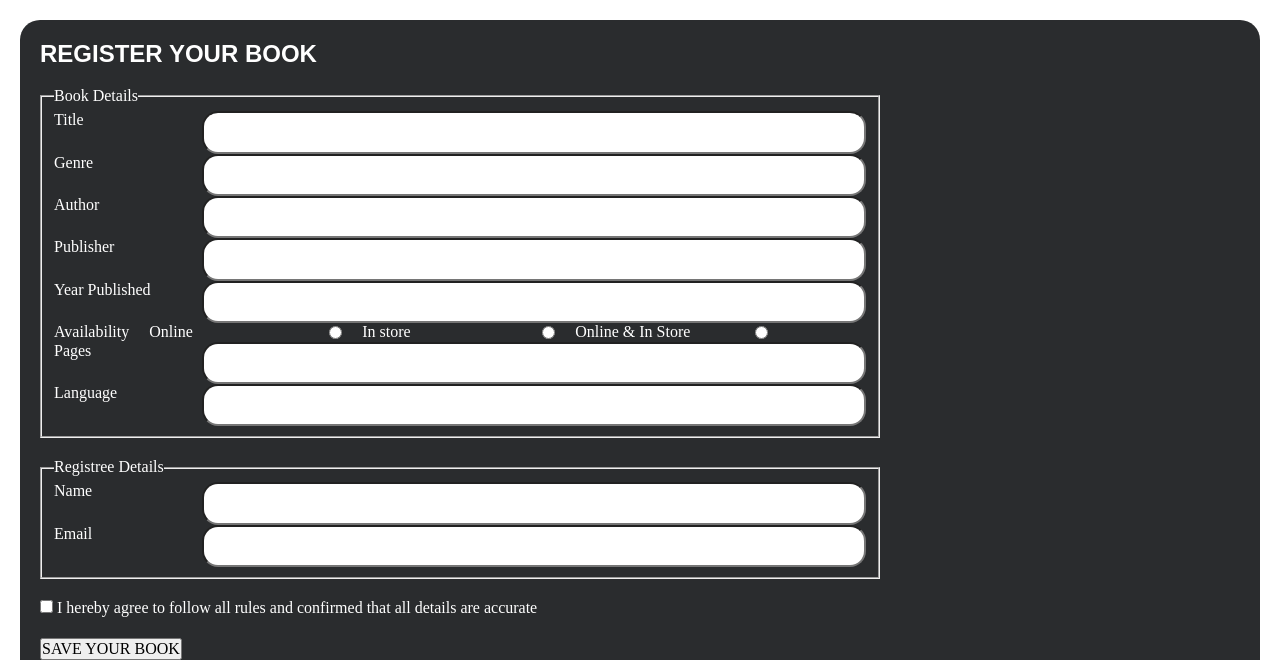
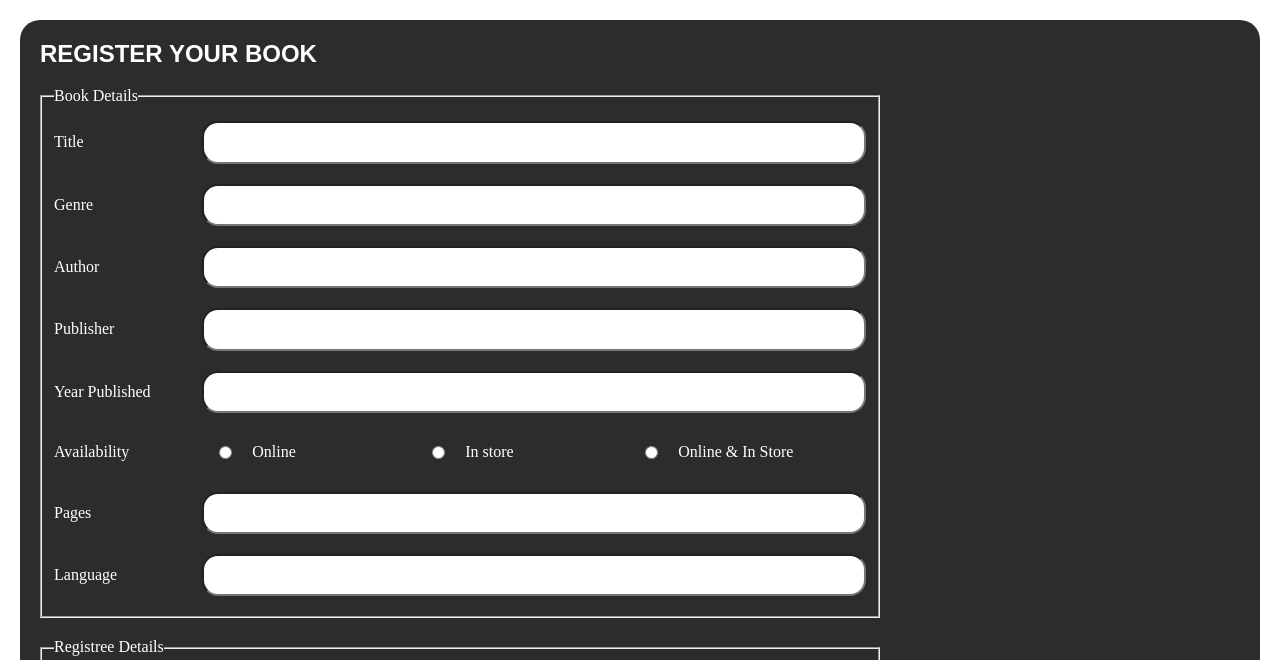
Before and after one commit to fawwazaqil/assignment2-3-redo, a plain HTML site: page bookregister.html in a window 1280 px wide. Shown: the part 140-800 px from the top of the page. Drawn offline with nearby package versions, Linux system fonts and the light colour scheme.

Commit message:
gap between soalan, tolak padding AVAILABILITY ke kanan sikit, button convert to display block

```diff
--- a/bookregister.html
+++ b/bookregister.html
@@ -41,13 +41,14 @@
         <input type="number" id="year-published" name="year-published" class="class-input">
     </div>
     <div class="available-parent">
-        <p>Availability</p>
+        <p style="padding-right: 70px;">Availability</p>
+
+        <input type="radio" id="online" name="availability" style="width: auto;" class="class-input">
         <label for="online">Online</label>
-        <input type="radio" id="online" name="availability" style="width: auto;" class="class-input">
+        <input type="radio" id="instore" name="availability" style="width: auto;" class="class-input">
         <label for="instore">In store</label>
-        <input type="radio" id="instore" name="availability" style="width: auto;" class="class-input">
+        <input type="radio"id="online-and-instore" name="availability" style="width: auto;" class="class-input">
         <label for="online-and-instore">Online & In Store</label>
-        <input type="radio"id="online-and-instore" name="availability" style="width: auto;" class="class-input">
     </div>
     <div>
         <label for="pages">Pages</label>
@@ -80,7 +81,7 @@
     </div>
 
     <div>
-        <button type="submit">SAVE YOUR BOOK</button>
+        <button style="display: block;width: 70%; padding: 10px 0px;border-radius:10px;" type="submit">SAVE YOUR BOOK</button>
     </div>
 </div>
 
--- a/styling.css
+++ b/styling.css
@@ -42,6 +42,8 @@ fieldset{
 
 .available-parent{
     display: flex;flex-direction: row;flex-wrap: wrap;
+    padding: 20px 0px;
+
 }
 .container-book-until-saveyourbook{
     display: flex;flex-direction: column;flex-wrap: wrap;
@@ -280,3 +282,8 @@ fieldset{
     justify-content: space-between;
     padding: 20px 24px;gap: 50px;
   }
+
+  body > div > fieldset > form > div {
+    padding: 10px 0px;
+    align-items: center;
+  }
```
Also changed, not shown: 1 other file.
